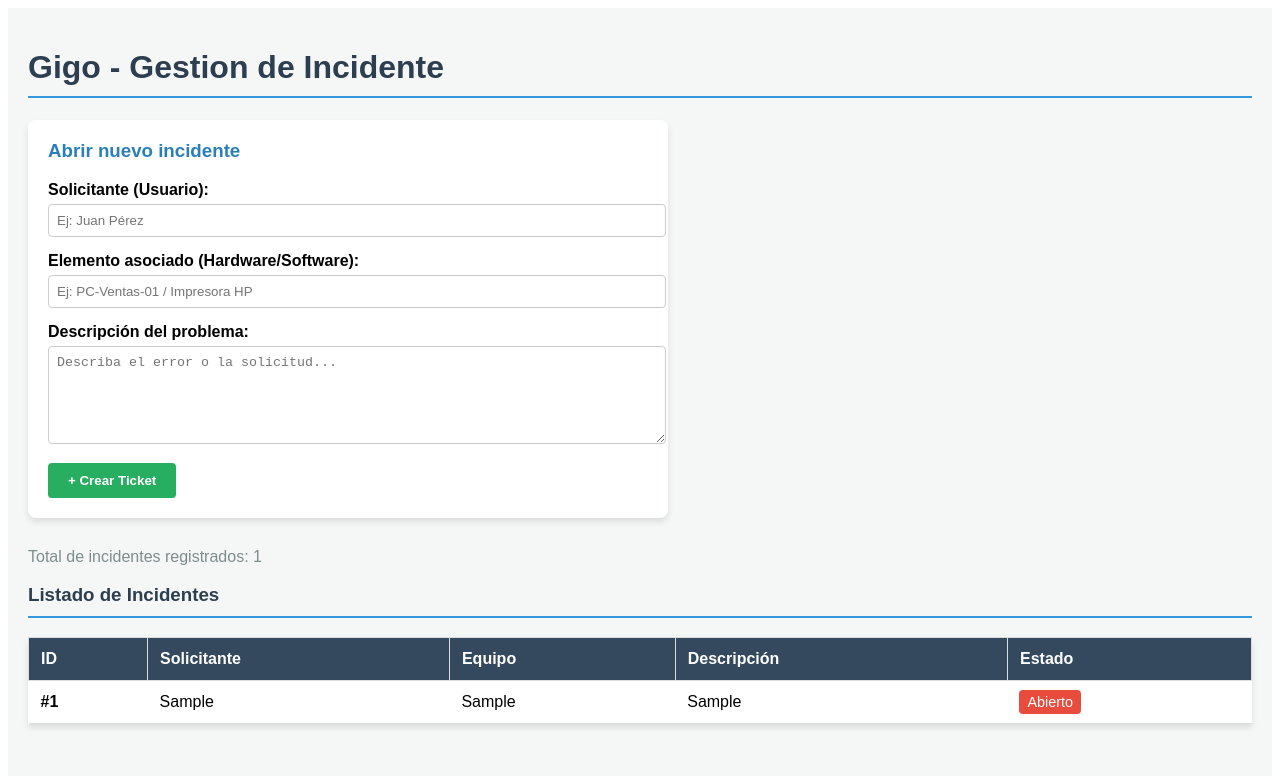
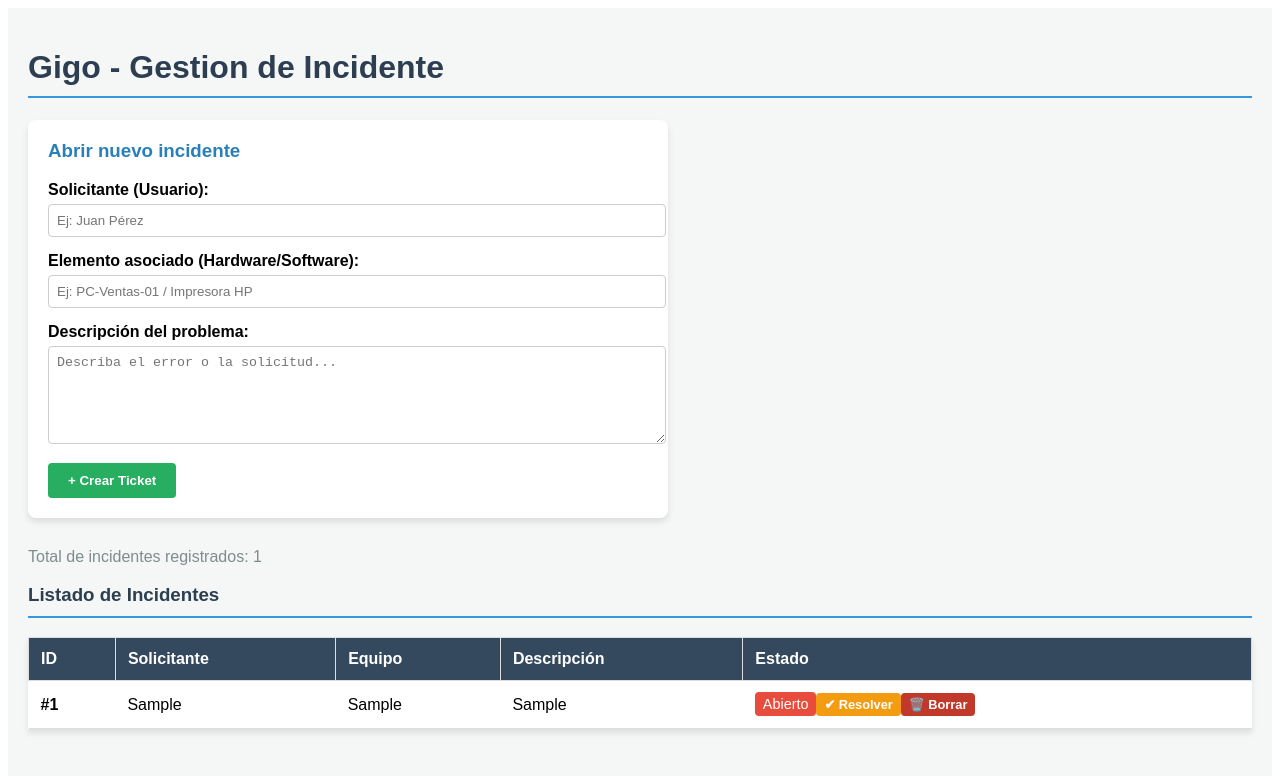
Before and after one commit to gabriel26293/gestion-tickets-gigo, an Angular app: page / in a window 1280 px wide. Both pictures are taken after typing "Sample", "Sample", "Sample" into the empty fields and a click on the button "+ Crear Ticket". Shown: the top 776 px of the page. Built offline with nearby package versions, Linux system fonts and the light colour scheme.

Commit message:
Agrego la funcion de eliminar incidentes (CRUD completado)

```diff
--- a/src/app/app.html
+++ b/src/app/app.html
@@ -47,9 +47,9 @@
       </thead>
 
       <tbody>
-        @for (ticket of listaTickets; track ticket.id) {
+        @for (ticket of listaTickets; track ticket.id_ticket) {
           <tr style="border-bottom: 1px solid #ddd;">
-            <td style="padding: 12px; font-weight: bold;">#{{ ticket.id }}</td>
+            <td style="padding: 12px; font-weight: bold;">#{{ ticket.id_ticket }}</td>
             <td style="padding: 12px;">{{ ticket.solicitante }}</td>
             <td style="padding: 12px;">{{ ticket.equipoAsignado }}</td>
             <td style="padding: 12px;">{{ ticket.descripcion }}</td>
@@ -57,9 +57,14 @@
             <td style="padding: 12px;">
               @if (ticket.abierto) {
                 <span style="background-color: #e74c3c; color: white; padding: 4px 8px; border-radius: 4px; font-size: 0.9em;">Abierto</span>
+                <button (click)="resolverTicket(ticket.id_ticket)" style="background-color: #f39c12; color: white; border: none; padding: 4px 8px; border-radius: 4px; cursor: pointer; font-size: 0.8em; font-weight: bold;">✔ Resolver</button>
               } @else {
                 <span style="background-color: #2ecc71; color: white; padding: 4px 8px; border-radius: 4px; font-size: 0.9em;">Resuelto</span>
               }
+              <button (click)="eliminarTicket(ticket.id_ticket)" style="background-color: #c0392b; color: white; border: none; padding: 4px 8px; border-radius: 4px; cursor: pointer; font-size: 0.8em; font-weight: bold;">
+                🗑️ Borrar
+              </button>
+
             </td>
           </tr>
         } @empty {
--- a/src/app/app.ts
+++ b/src/app/app.ts
@@ -2,7 +2,7 @@ import { Component } from '@angular/core';
 import { FormsModule } from '@angular/forms';
 
 interface Ticket{
-  id: number;
+  id_ticket: number;
   solicitante: string;
   descripcion: string;
   equipoAsignado: string;
@@ -15,7 +15,7 @@ interface Ticket{
   templateUrl: './app.html',
   styleUrl: './app.css'
 })
-export class App {
+export class App { //clase principal
 
   tituloSistema: string = 'Gigo - Gestion de Incidente';
 
@@ -27,23 +27,27 @@ export class App {
   nuevoEquipo: string = '';
   nuevaDescripcion: string = '';
 
-  //valido datos vacios y los guardo
+  //objeto crear > valido datos vacios y los guardo
   crearTicket (){
     //valido datos vacios
     if (this.nuevoSolicitante == '' || this.nuevaDescripcion == ''){
       alert ("Por favor, complete al menos el solicitante y la descripcion.");
       return;
     }
+    //Tengo ver si mas adelante le meto otra valadacion
+
 
     //mi objeto para crear
     const nuevoIncidente: Ticket = {
 
-      id: this.listaTickets.length + 1,
+      id_ticket: this.listaTickets.length + 1,
       solicitante: this.nuevoSolicitante,
       equipoAsignado: this.nuevoEquipo,
       descripcion: this.nuevaDescripcion,
       abierto: true
     }
+
+
 
     //pusheo el ticket en la lista o sea en nuevo incidente
     this.listaTickets.push(nuevoIncidente);
@@ -55,5 +59,20 @@ export class App {
 
   }
 
+  //mi otro objeto resolver
+  resolverTicket (idBuscado: number) {
+    //uso find pero equivale a select *from where id_ticket = x si uso bd
+    const ticketEncontrado = this.listaTickets.find (ticket => ticket.id_ticket === idBuscado); //SELECT * FROM listaTickets WHERE id_ticket = @idBuscado
+
+      if(ticketEncontrado){
+        ticketEncontrado.abierto =false;
+      }
+  }
+
+  //metodo para "eliminar" con filter, ver si lo dejamos
+  eliminarTicket(id_ticket_buscado: number){
+    this.listaTickets = this.listaTickets.filter(ticket => ticket.id_ticket !== id_ticket_buscado);
+  }
+
 
 }
```
